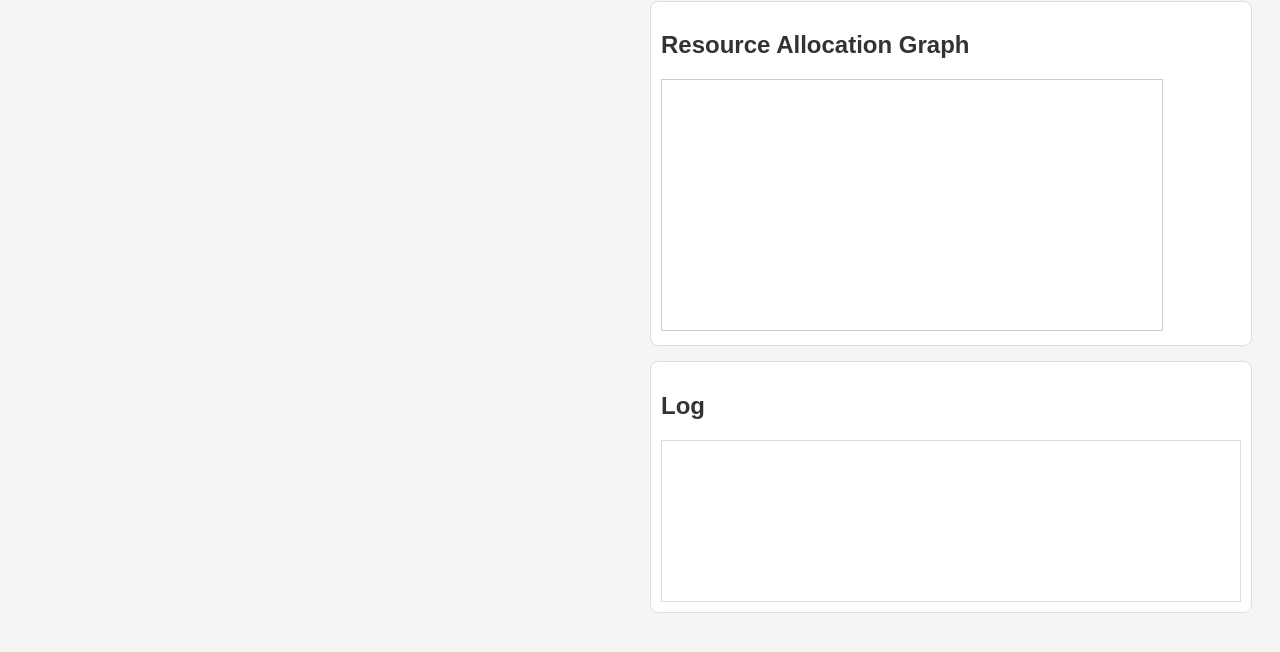
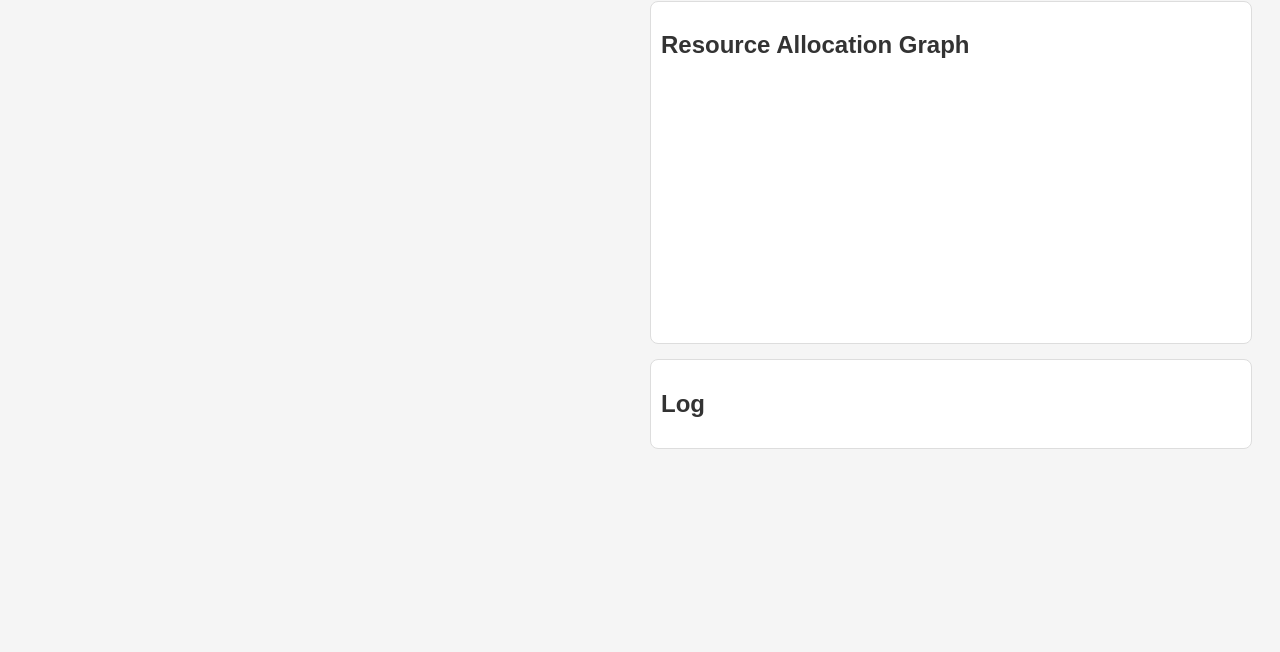
Before and after one commit to Rish2024/Deadlock-Prevention-and-Recovery-Toolkit, a plain HTML site: page OS project/index.html in a window 1280 px wide. Shown: the part 342-994 px from the top of the page. After the commit the page ends 834 px from the top, so only its background shows below. Drawn offline with Linux system fonts and the light colour scheme.

Commit message:
Remove redundant CSS rules

```diff
--- a/OS project/style.css
+++ b/OS project/style.css
@@ -49,14 +49,3 @@ button {
 button:hover {
     background: #3c6ec0;
 }
-
-.log-area {
-    height: 150px;
-    overflow-y: auto;
-    border: 1px solid #ddd;
-    padding: 5px;
-}
-
-canvas {
-    border: 1px solid #ccc;
-}
```
